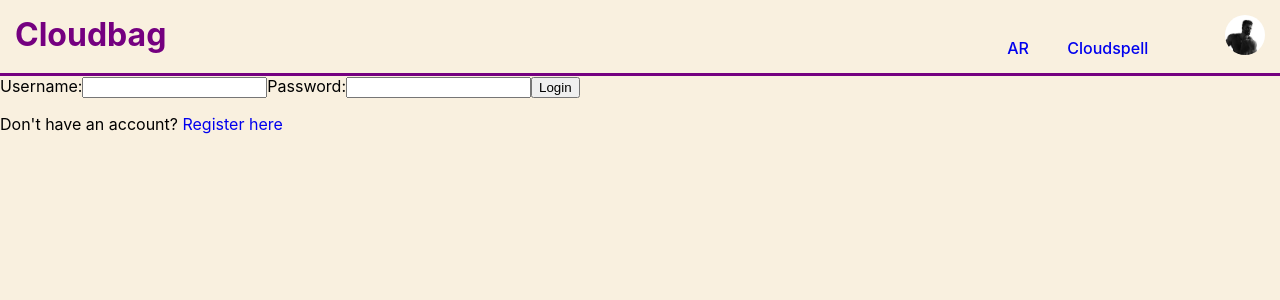
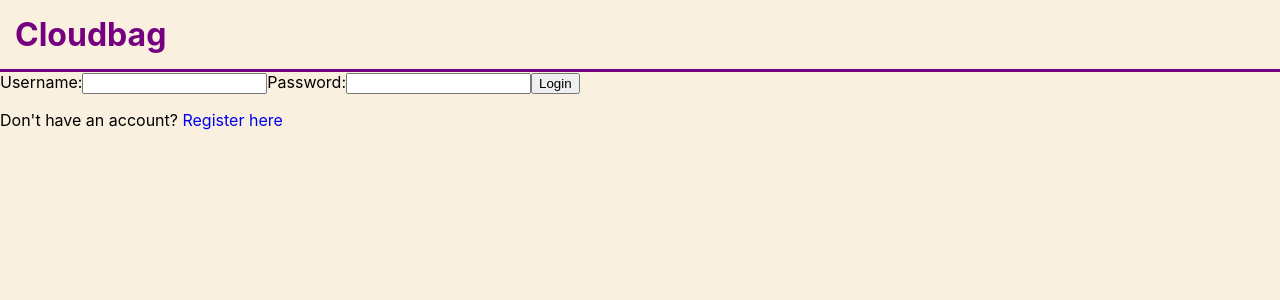
Before and after one commit to yadhukrishnasm/Cloudbag, a React (Create React App) app in the folder client/: page / in a window 1280 px wide. Shown: the top 300 px of the page. Built offline with nearby package versions, Linux system fonts and the light colour scheme.

Commit message:
updated navbar

```diff
--- a/client/src/components/navbar.js
+++ b/client/src/components/navbar.js
@@ -1,16 +1,29 @@
-import React from 'react';
-import {Link} from 'react-router-dom';
+import React, { useState, useEffect } from 'react';
+import {Link, useLocation} from 'react-router-dom';
 import Avatar from './avatar';
 import './navbar.css';
 
 export const Navbar = ({username})=>{
-  ;
+  const [shouldDisplay, setShouldDisplay] = useState(true);
+  const location = useLocation();
+
+  useEffect(() => {
+    const currentEndpoint = location.pathname;
+
+    if (currentEndpoint === '/' || currentEndpoint === '/register') {
+      setShouldDisplay(false);
+    } else {
+      setShouldDisplay(true);
+    }
+  }, [location.pathname]);
   return (
     <div>
       <div className="nav">
         <div id='left'>
           <Link to ="/home" id="logo">Cloudbag</Link>
         </div>
+
+        {shouldDisplay && (
           <div id="right">
                 <span id='links'>
                   <Link className ='link' to ="/ar">AR</Link>
@@ -21,6 +34,7 @@ export const Navbar = ({username})=>{
                   <Avatar/>
                 </span>
           </div>
+          )}
       </div>
     </div>
   )
```
Lines whose indentation alone changed are shown as unchanged.
